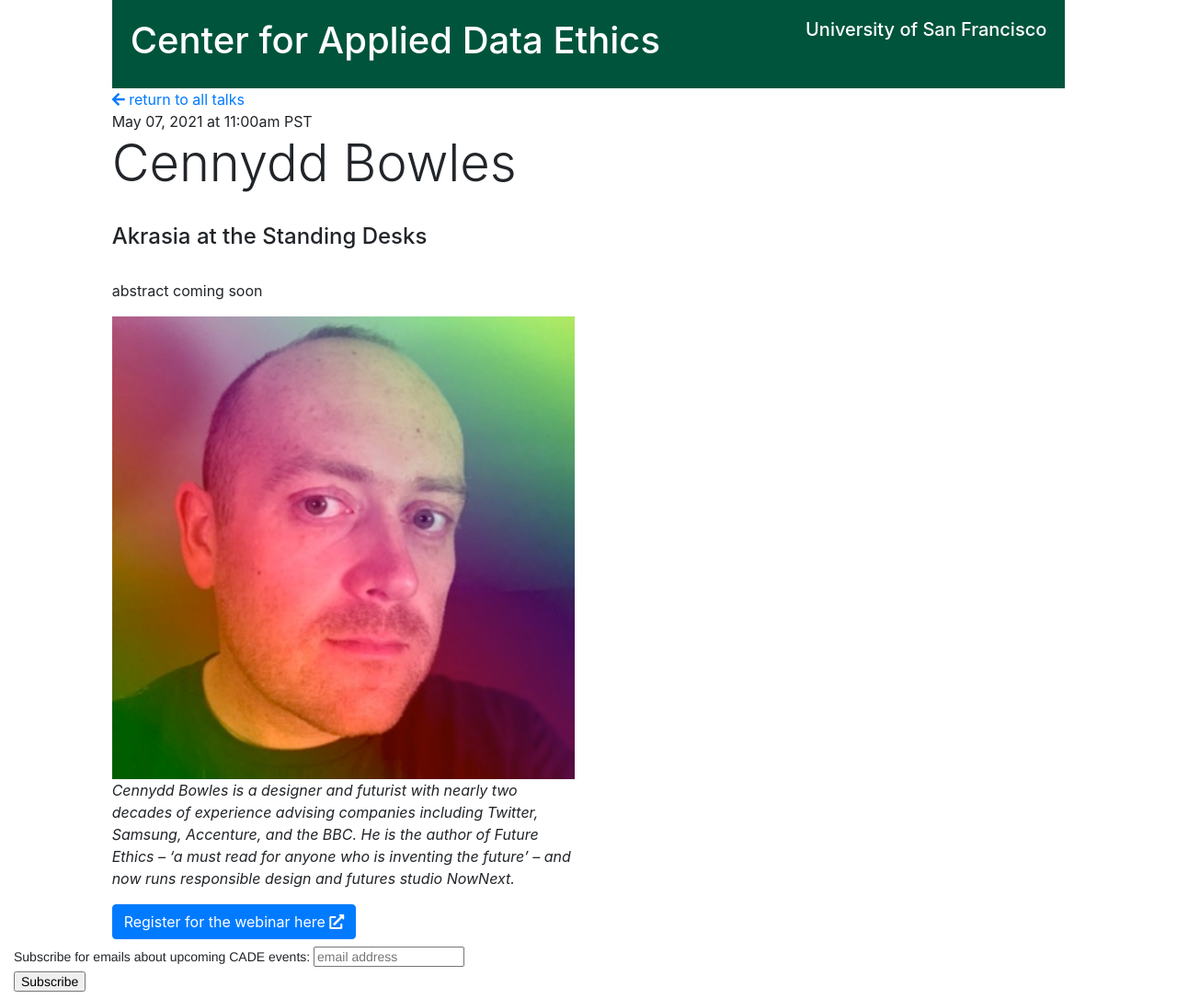
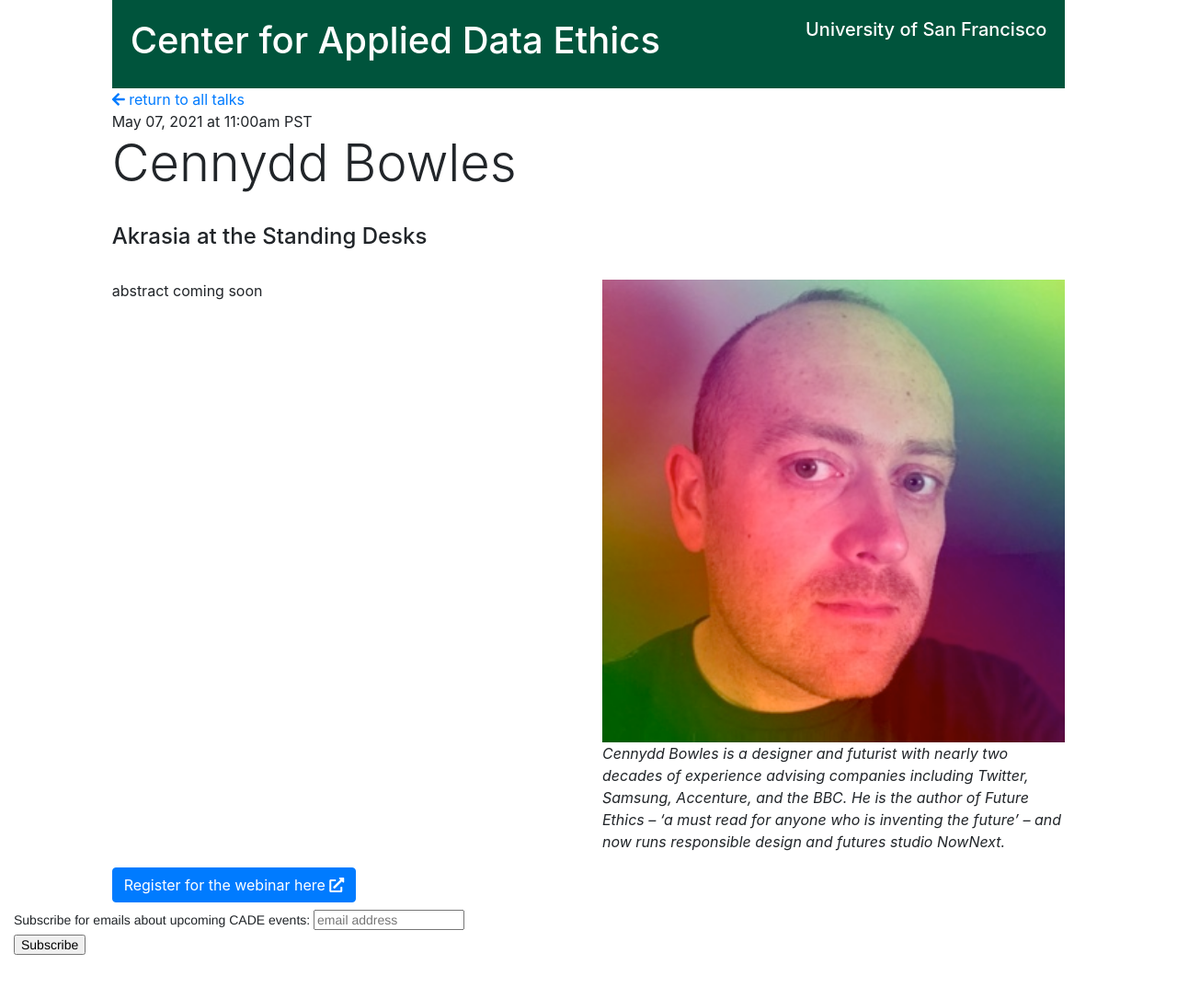
Before and after one commit to alialkhatib/cade-series, a Jekyll site: the page built from _talks/2021-05-07.md, in a window 1280 px wide. Shown: the whole page at 92% size. Built offline with Jekyll 4.4.1, drawn with Linux system fonts in a browser that asks for light colours; comment, search, counter and statistics services are not loaded; after the commit the page ends 1046 px from its top, so only the background shows below that.

Commit message:
divs ugh

```diff
--- a/_layouts/talk.html
+++ b/_layouts/talk.html
@@ -70,11 +70,11 @@ permalink: /talks/index.html
       </div>
     </div>
   </div>
-</div>
+<!-- </div> -->
 
 
 
-     <div class="row">
+     <!-- <div class="row">  -->
     {% if page.speaker_info.size > 1%}
       <div class="col-12">
         {% else %}
```
